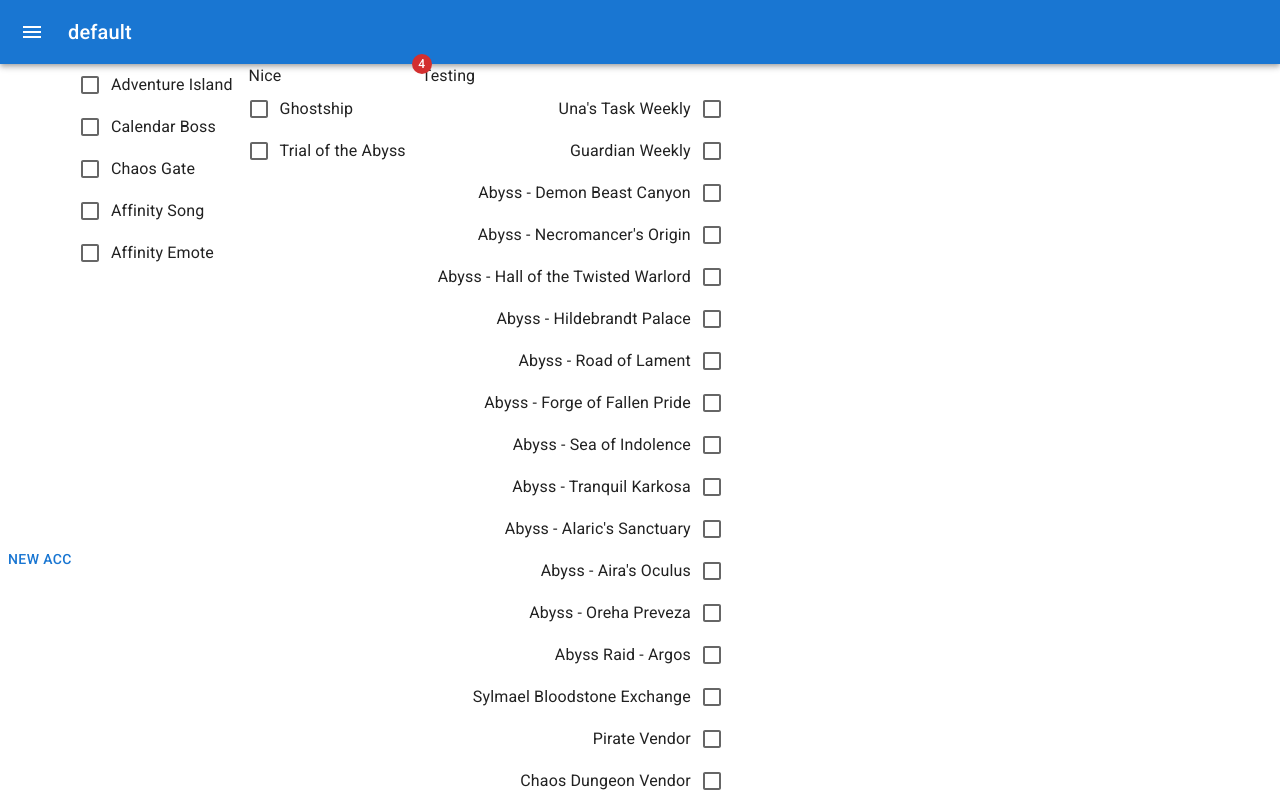
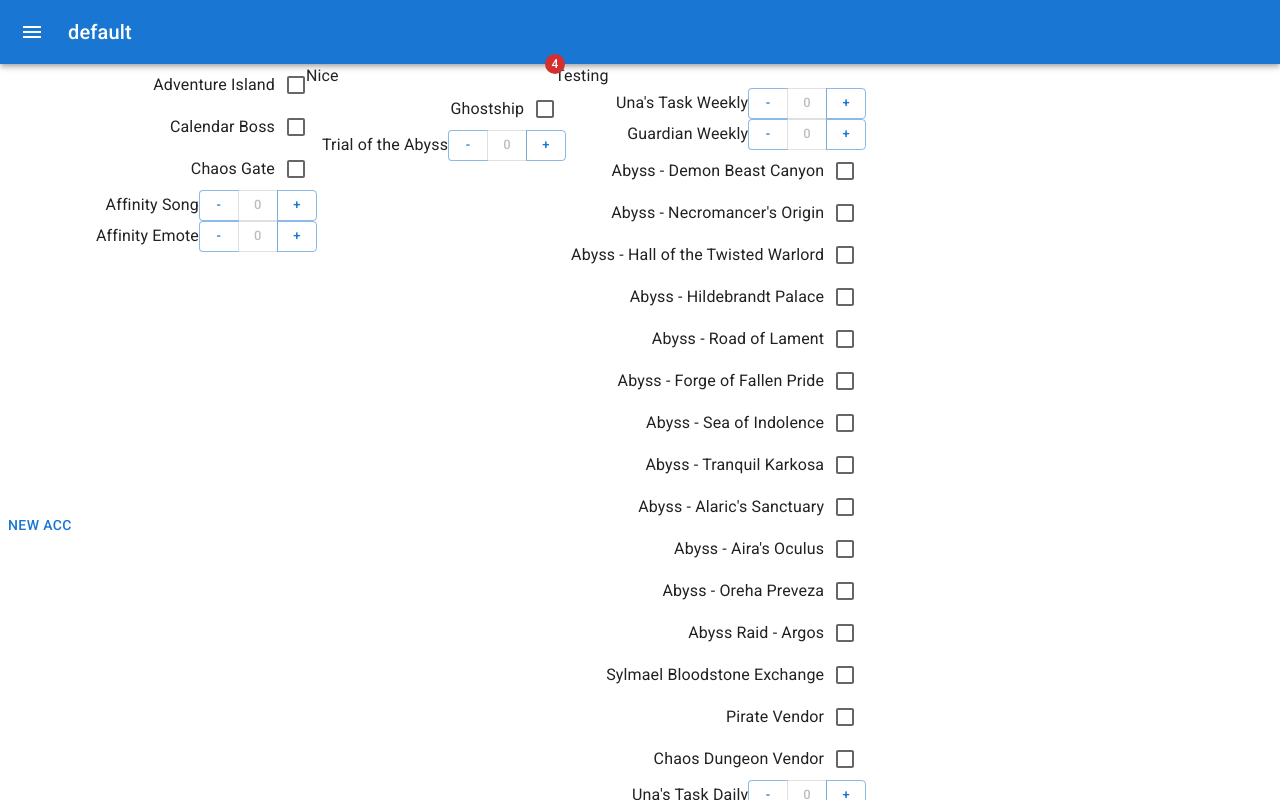
Before and after one commit to alanbaumgartner/lostark, a React (Create React App) app: page / in a window 1280 px wide. Both pictures are taken after a click on the button "NEW ACC". Shown: the top 800 px of the page. Built offline with nearby package versions, Linux system fonts and the light colour scheme.

Commit message:
Rework task updates

```diff
--- a/src/app/accountSlice.ts
+++ b/src/app/accountSlice.ts
@@ -1,15 +1,19 @@
 import {createSlice, Draft, PayloadAction} from '@reduxjs/toolkit'
 
 import {Account, createAccount} from "../data/AccountModel";
-import {Task} from "../data/TaskModel";
+import {Task, TaskUpdate} from "../data/TaskModel";
 import {Character, createCharacter} from "../data/CharacterModel";
+
+function getTaskList(account: Account): Task[] {
+    return account.accountWeeklies.concat(account.accountDailies).concat(account.characters.flatMap(c => c.dailies.concat(c.weeklies)))
+}
 
 function findCharacter(list: Character[], name: string) {
     return list.find(char => char.name === name)
 }
 
-function findTask(list: Task[], name: string) {
-    return list.find(task => task.name === name)
+function findTask(account: Account, name: string) {
+    return getTaskList(account).find(task => task.name === name)
 }
 
 export const accountSlice = createSlice({
@@ -23,57 +27,10 @@ export const accountSlice = createSlice({
             }
             return state
         },
-        updateCharacterDaily: (state: Draft<Account>, action: PayloadAction<[string, Task]>) => {
-            let char = findCharacter(state.characters, action.payload[0])
-            if (char !== undefined) {
-                let task = findTask(char.dailies, action.payload[1].name)
-                if (task !== undefined) {
-                    if (task.currentCount !== undefined && task.requiredCount !== undefined) {
-                        task.currentCount = Math.min(task.currentCount + 1, task.requiredCount)
-                        task.completed = true
-                    } else {
-                        task.completed = action.payload[1].completed
-                    }
-                }
-            }
-            return state
-        },
-        updateCharacterWeekly: (state: Draft<Account>, action) => {
-            let char = findCharacter(state.characters, action.payload[0])
-            if (char !== undefined) {
-                let task = findTask(char.weeklies, action.payload[1].name)
-                if (task !== undefined) {
-                    if (task.currentCount !== undefined && task.requiredCount !== undefined) {
-                        task.currentCount = Math.min(task.currentCount + 1, task.requiredCount)
-                        task.completed = true
-                    } else {
-                        task.completed = action.payload[1].completed
-                    }
-                }
-            }
-            return state
-        },
-        updateAccountDaily: (state: Draft<Account>, action: PayloadAction<Task>) => {
-            let task = findTask(state.accountDailies, action.payload.name)
+        update: (state: Draft<Account>, action: PayloadAction<TaskUpdate>) => {
+            let task = findTask(state, action.payload.task.name)
             if (task !== undefined) {
-                if (task.currentCount !== undefined && task.requiredCount !== undefined) {
-                    task.currentCount = Math.min(task.currentCount + 1, task.requiredCount)
-                    task.completed = true
-                } else {
-                    task.completed = action.payload.completed
-                }
-            }
-            return state
-        },
-        updateAccountWeekly: (state: Draft<Account>, action: PayloadAction<Task>) => {
-            let task = findTask(state.accountWeeklies, action.payload.name)
-            if (task !== undefined) {
-                if (task.currentCount !== undefined && task.requiredCount !== undefined) {
-                    task.currentCount = Math.min(task.currentCount + 1, task.requiredCount)
-                    task.completed = true
-                } else {
-                    task.completed = action.payload.completed
-                }
+                action.payload.update(task)
             }
             return state
         },
@@ -82,10 +39,7 @@ export const accountSlice = createSlice({
 
 export const {
     addCharacter,
-    updateCharacterDaily,
-    updateCharacterWeekly,
-    updateAccountDaily,
-    updateAccountWeekly
+    update,
 } = accountSlice.actions
 
 export default accountSlice.reducer
--- a/src/components/Account.tsx
+++ b/src/components/Account.tsx
@@ -5,9 +5,6 @@ import Weeklies from "./Weeklies";
 import {useDispatch, useSelector} from "react-redux";
 import {
     addCharacter,
-    updateAccountWeekly,
-    updateCharacterDaily,
-    updateCharacterWeekly
 } from "../app/accountSlice";
 import {RootState} from "../app/store";
 import CharacterComponent from "./Character";
@@ -24,7 +21,6 @@ export default function Account() {
             <Button onClick={() => dispatch(addCharacter("Testing"))}>
                 New Acc
             </Button>
-
             <Dailies/>
             <Weeklies/>
             {characters.map((char: Character, _: any) => (
--- a/src/components/Character.tsx
+++ b/src/components/Character.tsx
@@ -1,14 +1,10 @@
 import * as React from 'react';
-import {Checkbox, FormControlLabel, Stack, Typography} from '@mui/material';
-import { updateCharacterDaily, updateCharacterWeekly} from "../app/accountSlice";
-import {useDispatch} from "react-redux";
+import {Stack, Typography} from '@mui/material';
 import {Character} from "../data/CharacterModel";
 import {Task} from "../data/TaskModel";
 import TaskComponent from "./TaskComponent";
 
 export default function CharacterComponent(character: Character) {
-
-    const dispatch = useDispatch()
 
     return (
         <Stack>
--- a/src/components/Dailies.tsx
+++ b/src/components/Dailies.tsx
@@ -2,8 +2,8 @@ import * as React from 'react';
 import {Checkbox, FormControlLabel, Stack} from '@mui/material';
 import {useDispatch, useSelector} from "react-redux";
 import {RootState} from "../app/store";
-import {updateAccountDaily, updateAccountWeekly} from "../app/accountSlice";
 import {Task} from "../data/TaskModel";
+import TaskComponent from "./TaskComponent";
 
 export default function Dailies() {
 
@@ -13,11 +13,8 @@ export default function Dailies() {
     return (
         <div>
             <Stack>
-                {accountDailies.map((text: Task, _: any) => (
-                    <FormControlLabel key={text.name} control={<Checkbox onChange={(event) => {
-                        dispatch(updateAccountDaily({name: text.name, completed: event.target.checked}))
-                    }
-                    } checked={text.completed}/>} label={text.name}/>
+                {accountDailies.map((task: Task, _: any) => (
+                    TaskComponent(task, true)
                 ))}
             </Stack>
         </div>
--- a/src/components/TaskComponent.tsx
+++ b/src/components/TaskComponent.tsx
@@ -1,67 +1,51 @@
 import * as React from 'react';
-import {Badge, Checkbox, FormControlLabel} from '@mui/material';
-import {
-    updateAccountDaily,
-    updateAccountWeekly,
-    updateCharacterDaily,
-    updateCharacterWeekly
-} from "../app/accountSlice";
+import {Button, ButtonGroup, Checkbox, FormControlLabel} from '@mui/material';
+import {update} from "../app/accountSlice";
 import {useDispatch} from "react-redux";
 import {Character} from "../data/CharacterModel";
 import {Task} from "../data/TaskModel";
+
+function toggleTask(task: Task) {
+    task.completed = !task.completed
+}
+
+function incrementTask(task: Task) {
+    if (task.currentCount !== undefined) {
+        task.currentCount = Math.min(task.currentCount + 1, task.requiredCount?? task.currentCount)
+    }
+}
+
+function decrementTask(task: Task) {
+    if (task.currentCount !== undefined) {
+        task.currentCount = Math.max(task.currentCount - 1, 0)
+    }
+}
 
 export default function TaskComponent(task: Task, daily: boolean, character?: Character) {
 
     const dispatch = useDispatch()
 
-    if (task.currentCount !== undefined) {
+    if (task.currentCount !== undefined && task.requiredCount !== undefined) {
         return (
-                <FormControlLabel label={task.name} labelPlacement="start" key={task.name} control={
-                    <Badge badgeContent={task.currentCount} color="error">
-                    <Checkbox onChange={(event) => {
-                    if (daily) {
-                        if (character !== undefined) {
-                            dispatch(updateCharacterDaily([character.name, {name: task.name, completed: event.target.checked}]))
-                        } else {
-                            dispatch(updateAccountDaily({name: task.name, completed: event.target.checked}))
-                        }
-                    } else {
-                        if (character !== undefined) {
-                            dispatch(updateCharacterWeekly([character.name, {
-                                name: task.name,
-                                completed: event.target.checked
-                            }]))
-                        } else {
-                            dispatch(updateAccountWeekly({name: task.name, completed: event.target.checked}))
-                        }
-                    }
-                }
-                } checked={task.completed}/>
-            </Badge>
-                        }/>
+            <FormControlLabel label={task.name} labelPlacement="start" key={task.name} control={
+                <ButtonGroup size="small">
+                    <Button onClick={() => {
+                        dispatch(update({task: task, update: decrementTask}))
+                    }}>-</Button>
+                    <Button disabled>{task.currentCount}</Button>
+                    <Button onClick={() => {
+                        dispatch(update({task: task, update: incrementTask}))
+                    }}>+</Button>
+                </ButtonGroup>
+            }/>
         );
     } else {
 
         return (
-                <FormControlLabel label={task.name} labelPlacement="start" key={task.name} control={<Checkbox onChange={(event) => {
-                    if (daily) {
-                        if (character !== undefined) {
-                            dispatch(updateCharacterDaily([character.name, {name: task.name, completed: event.target.checked}]))
-                        } else {
-                            dispatch(updateAccountDaily({name: task.name, completed: event.target.checked}))
-                        }
-                    } else {
-                        if (character !== undefined) {
-                            dispatch(updateCharacterWeekly([character.name, {
-                                name: task.name,
-                                completed: event.target.checked
-                            }]))
-                        } else {
-                            dispatch(updateAccountWeekly({name: task.name, completed: event.target.checked}))
-                        }
-                    }
-                }
-                } checked={task.completed}/>}/>
+            <FormControlLabel label={task.name} labelPlacement="start" key={task.name}
+                              control={<Checkbox onChange={(event) => {
+                                  dispatch(update({task: task, update: toggleTask}))
+                              }} checked={task.completed}/>}/>
         );
     }
 
--- a/src/components/Weeklies.tsx
+++ b/src/components/Weeklies.tsx
@@ -1,9 +1,9 @@
 import * as React from 'react';
 import {Badge, Checkbox, FormControlLabel, Icon, Stack, Typography} from '@mui/material';
-import {updateAccountWeekly} from "../app/accountSlice";
 import {useDispatch, useSelector} from "react-redux";
 import {RootState} from "../app/store";
 import {Task} from "../data/TaskModel";
+import TaskComponent from "./TaskComponent";
 
 export default function Weeklies() {
 
@@ -16,11 +16,8 @@ export default function Weeklies() {
                 <Badge badgeContent={4} color="error">
                     <Typography>Nice</Typography>
                 </Badge>
-                {accountWeeklies.map((text: Task, _: any) => (
-                    <FormControlLabel key={text.name} control={<Checkbox onChange={(event) => {
-                        dispatch(updateAccountWeekly({name: text.name, completed: event.target.checked}))
-                    }
-                    } checked={text.completed}/>} label={text.name}/>
+                {accountWeeklies.map((task: Task, _: any) => (
+                    TaskComponent(task, false)
                 ))}
             </Stack>
         </div>
--- a/src/data/TaskModel.ts
+++ b/src/data/TaskModel.ts
@@ -1,3 +1,8 @@
+export interface TaskUpdate {
+    task: Task
+    update(task: Task): void;
+}
+
 export interface Task {
     name: string,
     completed: boolean,
```
